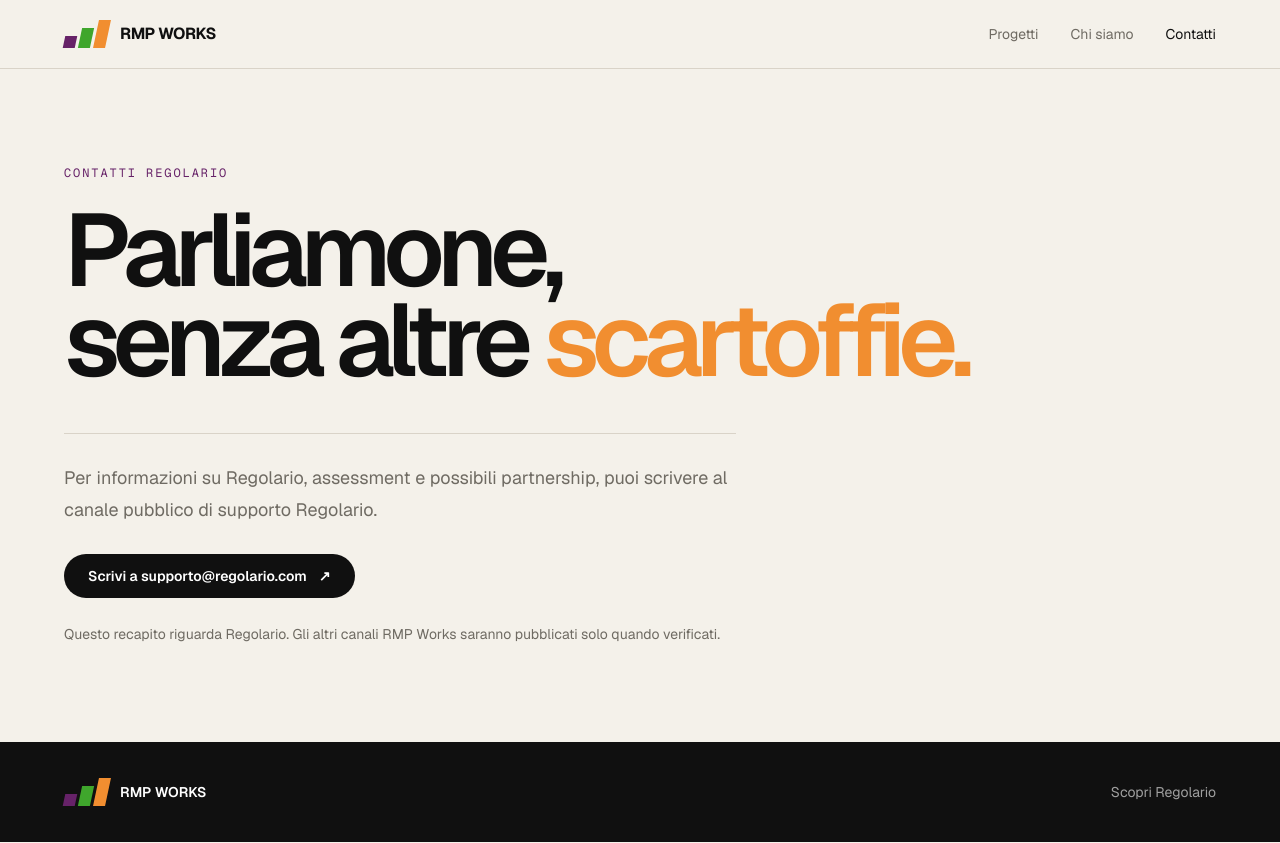
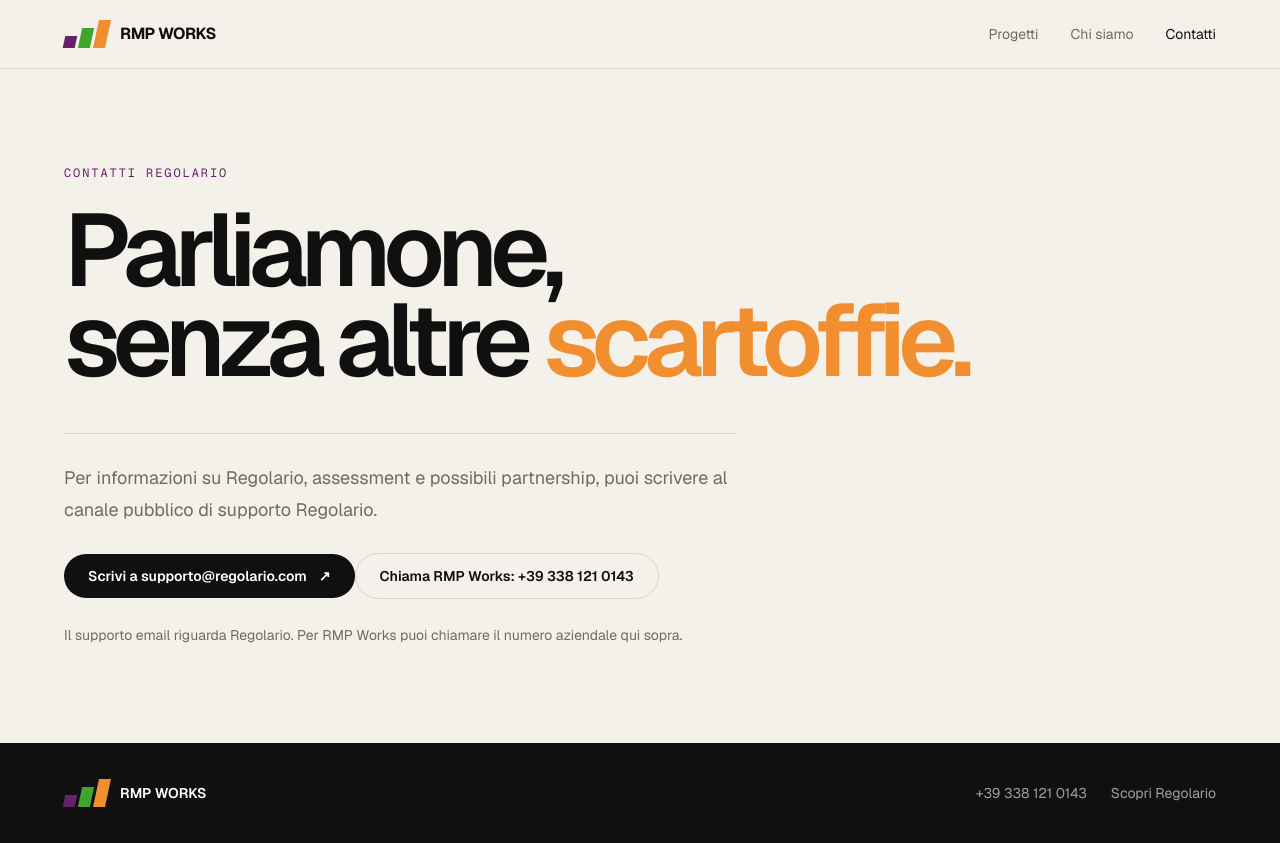
Before and after one commit to MacNaym/rmpworks, a Next.js app: page /contact in a window 1280 px wide. Built offline with nearby package versions, Linux system fonts and the light colour scheme.

Commit message:
fix(rmpworks): publish official contact number

```diff
--- /dev/null
+++ b/app/contact-details.ts
@@ -0,0 +1,5 @@
+export const rmpPhone = {
+  display: "+39 338 121 0143",
+  international: "+393381210143",
+  href: "tel:+393381210143",
+} as const;
--- a/app/contact/page.tsx
+++ b/app/contact/page.tsx
@@ -1,5 +1,6 @@
 import Link from "next/link";
 import type { Metadata } from "next";
+import { rmpPhone } from "../contact-details";
 
 export const metadata: Metadata = {
   title: "Contatti | RMP Works",
@@ -53,15 +54,24 @@
           >
             Scrivi a supporto@regolario.com <span aria-hidden>↗</span>
           </a>
+          <a
+            href={rmpPhone.href}
+            className="mt-3 inline-flex w-fit items-center gap-3 rounded-full border border-[var(--line)] px-6 py-3 text-sm font-semibold transition hover:border-[var(--rmp-purple)] hover:text-[var(--rmp-purple)]"
+          >
+            Chiama RMP Works: {rmpPhone.display}
+          </a>
           <p className="mt-6 text-sm leading-6 text-[var(--muted)]">
-            Questo recapito riguarda Regolario. Gli altri canali RMP Works saranno pubblicati solo quando verificati.
+            Il supporto email riguarda Regolario. Per RMP Works puoi chiamare il numero aziendale qui sopra.
           </p>
         </div>
       </section>
       <footer className="bg-[#101010] text-white">
         <div className={`${frame} flex flex-col gap-5 py-9 text-sm text-white/60 sm:flex-row sm:items-center sm:justify-between`}>
           <div className="flex items-center gap-3"><BrandMark /><span className="font-semibold text-white">RMP WORKS</span></div>
-          <Link className="transition hover:text-[var(--rmp-purple)]" href="/projects/regolario">Scopri Regolario</Link>
+          <div className="flex flex-wrap gap-x-6 gap-y-3">
+            <a className="transition hover:text-[var(--rmp-purple)]" href={rmpPhone.href}>{rmpPhone.display}</a>
+            <Link className="transition hover:text-[var(--rmp-purple)]" href="/projects/regolario">Scopri Regolario</Link>
+          </div>
         </div>
       </footer>
     </main>
--- a/app/en/page.tsx
+++ b/app/en/page.tsx
@@ -1,4 +1,5 @@
 import Link from "next/link";
+import { rmpPhone } from "../contact-details";
 
 const ventures = [
   { index: "01", name: "Regolario", tag: "AI Literacy", description: "Training, assessment and documentation for companies that need AI literacy to be practical, verifiable and usable.", href: "/projects/regolario", color: "var(--rmp-purple)", commercialVisible: true },
@@ -104,7 +105,7 @@
 
       <footer className="bg-[#101010] text-white">
         <div className={`${frame} flex flex-col gap-8 py-10 md:flex-row md:items-end md:justify-between`}>
-          <div><div className="flex items-center gap-3"><BrandMark /><p className="text-lg font-semibold tracking-[-0.03em]">RMP WORKS</p></div><p className="mt-2 text-sm text-white/45">© 2026 RMP Works</p></div>
+          <div><div className="flex items-center gap-3"><BrandMark /><p className="text-lg font-semibold tracking-[-0.03em]">RMP WORKS</p></div><p className="mt-2 text-sm text-white/45">© 2026 RMP Works</p><a className="mt-2 inline-flex text-sm text-white/60 transition hover:text-[var(--rmp-purple)]" href={rmpPhone.href}>{rmpPhone.display}</a></div>
           <div className="flex items-center gap-6 text-sm text-white/60"><Link className="transition hover:text-[var(--rmp-purple)]" href="/projects">Work</Link><Link className="transition hover:text-[var(--rmp-purple)]" href="/about">About</Link><Link className="transition hover:text-[var(--rmp-purple)]" href="/contact">Contact</Link></div>
         </div>
       </footer>
--- a/app/layout.tsx
+++ b/app/layout.tsx
@@ -1,6 +1,7 @@
 import type { Metadata } from "next";
 import { Geist, Geist_Mono } from "next/font/google";
 import "./globals.css";
+import { rmpPhone } from "./contact-details";
 
 const geistSans = Geist({
   variable: "--font-geist-sans",
@@ -20,6 +21,9 @@
   description:
     "RMP Works costruisce prodotti semplici per problemi reali. Regolario aiuta le aziende a rimettere in ordine il lavoro organizzativo che accompagna l'AI.",
   metadataBase: new URL("https://rmpworks.com"),
+  other: {
+    "contact:telephone": rmpPhone.international,
+  },
   openGraph: {
     title: "RMP Works — Prodotti semplici per problemi reali",
     description:
@@ -31,12 +35,32 @@
 };
 
 export default function RootLayout({ children }: LayoutProps<"/">) {
+  const organizationJsonLd = {
+    "@context": "https://schema.org",
+    "@type": "Organization",
+    name: "RMP Works",
+    url: "https://rmpworks.com",
+    telephone: rmpPhone.international,
+    contactPoint: {
+      "@type": "ContactPoint",
+      telephone: rmpPhone.international,
+      contactType: "customer support",
+      availableLanguage: ["it", "en"],
+    },
+  };
+
   return (
     <html
       lang="it"
       className={`${geistSans.variable} ${geistMono.variable} h-full antialiased`}
     >
-      <body className="min-h-full">{children}</body>
+      <body className="min-h-full">
+        {children}
+        <script
+          type="application/ld+json"
+          dangerouslySetInnerHTML={{ __html: JSON.stringify(organizationJsonLd) }}
+        />
+      </body>
     </html>
   );
 }
--- a/app/page.tsx
+++ b/app/page.tsx
@@ -1,4 +1,5 @@
 import Link from "next/link";
+import { rmpPhone } from "./contact-details";
 import type { Metadata } from "next";
 
 export const metadata: Metadata = {
@@ -167,6 +168,7 @@
           <div>
             <div className="flex items-center gap-3"><BrandMark /><p className="text-lg font-semibold tracking-[-0.03em]">RMP WORKS</p></div>
             <p className="mt-2 text-sm text-white/45">© 2026 RMP Works</p>
+            <a className="mt-2 inline-flex text-sm text-white/60 transition hover:text-[var(--rmp-purple)]" href={rmpPhone.href}>{rmpPhone.display}</a>
           </div>
           <div className="flex items-center gap-6 text-sm text-white/60">
             <Link className="transition hover:text-[var(--rmp-purple)]" href="/projects">Progetti</Link>
--- a/app/projects/_components/ProjectDetail.tsx
+++ b/app/projects/_components/ProjectDetail.tsx
@@ -1,4 +1,5 @@
 import Link from "next/link";
+import { rmpPhone } from "../../contact-details";
 
 type ProjectDetailProps = {
   eyebrow: string;
@@ -290,6 +291,7 @@
               </p>
             </div>
             <p className="mt-2 text-sm text-white/45">© 2026 RMP Works</p>
+            <a className="mt-2 inline-flex text-sm text-white/60 transition hover:text-[var(--rmp-purple)]" href={rmpPhone.href}>{rmpPhone.display}</a>
           </div>
 
           <div className="flex items-center gap-6 text-sm text-white/60">
--- a/app/projects/page.tsx
+++ b/app/projects/page.tsx
@@ -1,4 +1,5 @@
 import Link from "next/link";
+import { rmpPhone } from "../contact-details";
 
 const projects = [
   {
@@ -207,6 +208,7 @@
               </p>
             </div>
             <p className="mt-2 text-sm text-white/45">© 2026 RMP Works</p>
+            <a className="mt-2 inline-flex text-sm text-white/60 transition hover:text-[var(--rmp-purple)]" href={rmpPhone.href}>{rmpPhone.display}</a>
           </div>
 
           <div className="flex items-center gap-6 text-sm text-white/60">
```
